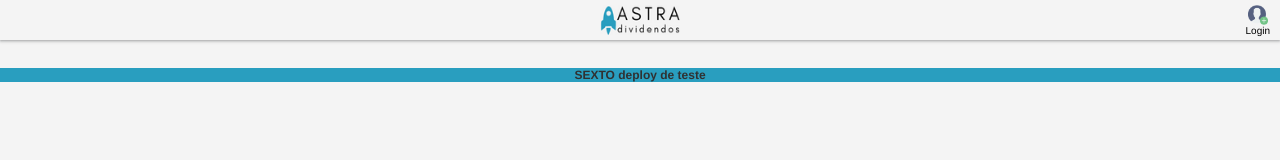
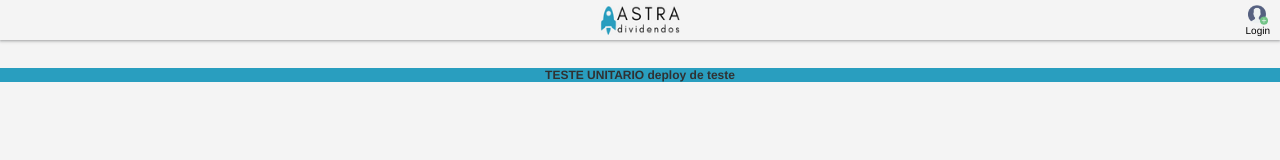
Before and after one commit to seflanka/app-fii, a React (Create React App) app in the folder front-end/: page / in a window 1280 px wide. Shown: the top 160 px of the page. Built offline with nearby package versions, Linux system fonts and the light colour scheme.

Commit message:
update server

```diff
--- a/front-end/src/components/pages/Home.js
+++ b/front-end/src/components/pages/Home.js
@@ -5,7 +5,7 @@ function Home() {
     return (
         <section>
             <br />
-            <h1>SEXTO deploy de teste</h1>
+            <h1>TESTE UNITARIO deploy de teste</h1>
 
         </section>
     )
```
